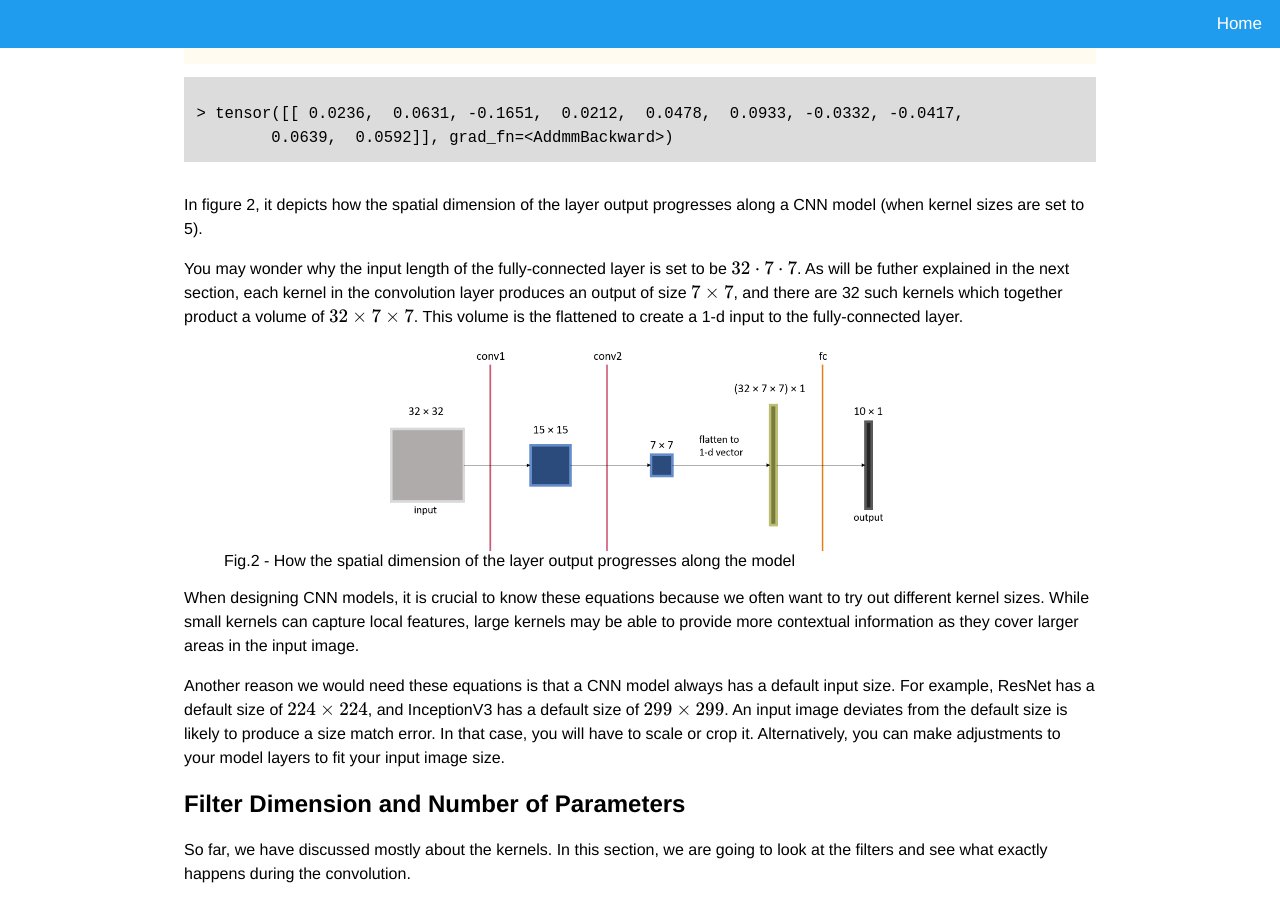
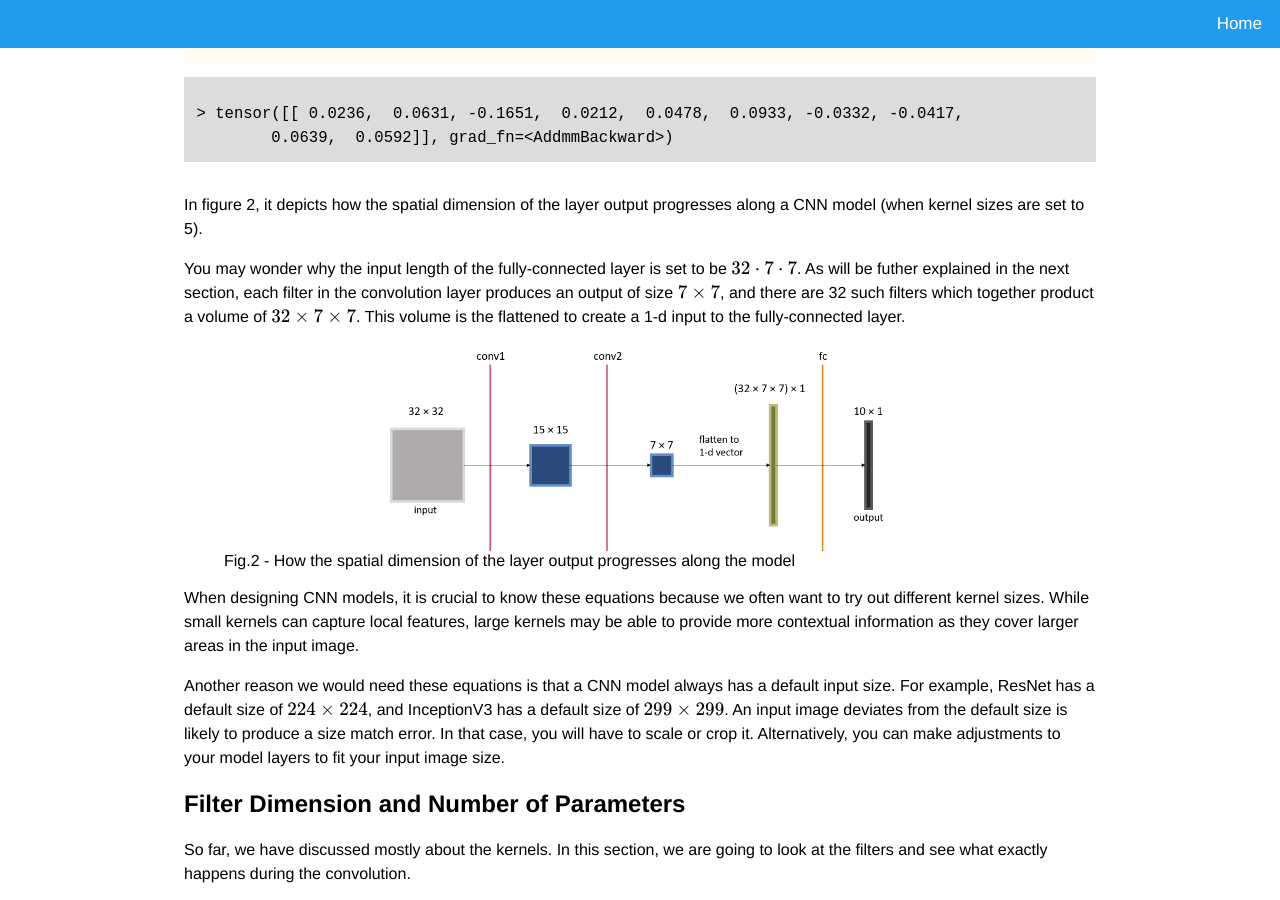
Before and after one commit to takmanman/takmanman.github.io, a Jekyll site: the page built from _posts/2019-09-08-basic-cnn.md, in a window 1280 px wide and 900 px high, scrolled down 3965 px. Built offline with Jekyll 4.4.1, drawn with Linux system fonts in a browser that asks for light colours; nearby versions of some CDN libraries.

Commit message:
Small adjustment

```diff
--- a/_posts/2019-09-08-basic-cnn.md
+++ b/_posts/2019-09-08-basic-cnn.md
@@ -172,7 +172,7 @@ In figure 2, it depicts how the spatial dimension of the layer output progresses
 
 <p>
 You may wonder why the input length of the fully-connected layer is set to be \(32 \cdot 7 \cdot 7\). As will be futher explained in the next section,
-each kernel in the convolution layer produces an output of size \(7 \times 7\), and there are 32 such kernels which together product a volume of \(32 \times 7 \times 7\).
+each filter in the convolution layer produces an output of size \(7 \times 7\), and there are 32 such filters which together product a volume of \(32 \times 7 \times 7\).
 This volume is the flattened to create a 1-d input to the fully-connected layer.
 </p>
 
```
